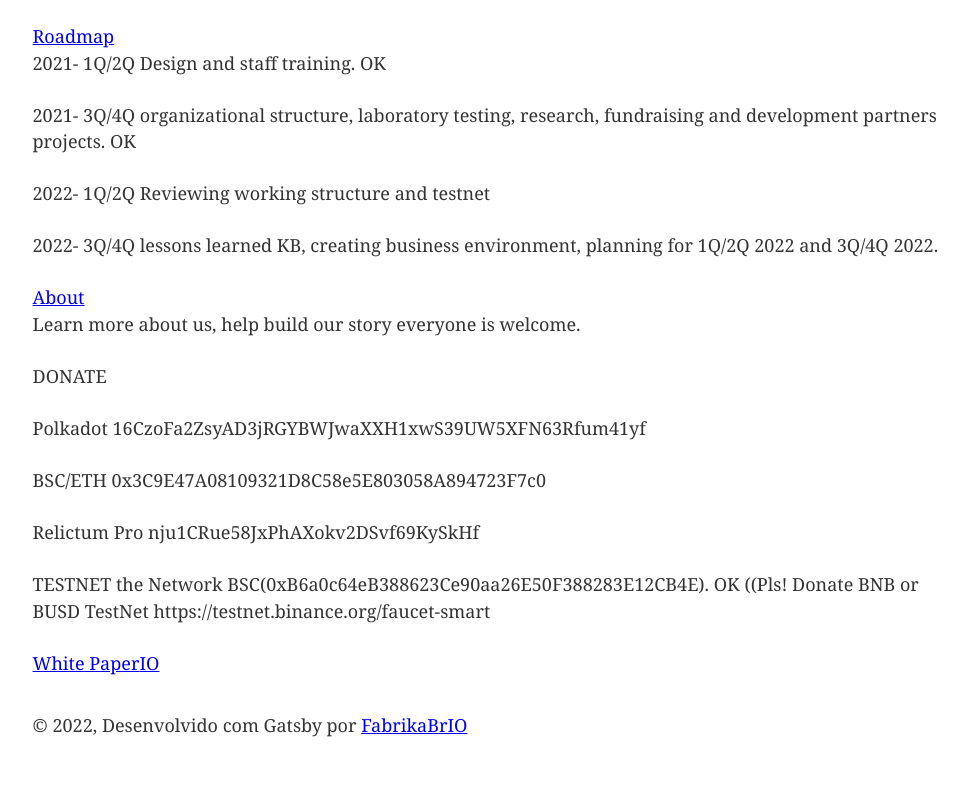
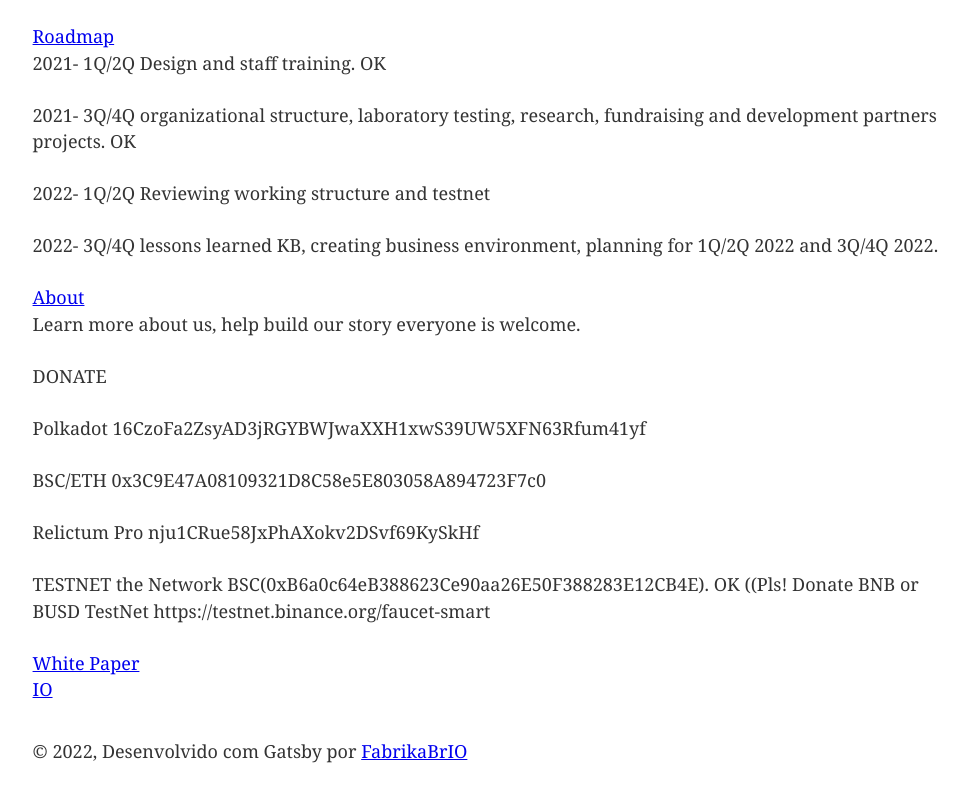
Before and after one commit to RgisBr/FabrikaBr, a Gatsby site: page / in a window 1280 px wide. Shown: the part 810-1600 px from the top of the page, without its empty margins (147-1116 px from the left). Before the commit the page ends 1574 px from the top, so only its background shows below. Built offline with nearby package versions, Linux system fonts and the light colour scheme; Gatsby itself is replaced by a stand-in of ours.

Commit message:
Update index.js

```diff
--- a/src/pages/index.js
+++ b/src/pages/index.js
@@ -38,7 +38,7 @@
       <p> TESTNET the Network BSC(0xB6a0c64eB388623Ce90aa26E50F388283E12CB4E). OK ((Pls! Donate BNB or BUSD TestNet https://testnet.binance.org/faucet-smart </p>
 
        <Link to="https://github.com/FabrikaBr/fabrikabrI0x/blob/636c42215e0733ef1cf3736648d2b573e9ea3222/White%20Paper">White Paper</Link>
-       <Link to="/io/">IO</Link> <br />
+       <p> <Link to="/io/">IO</Link> <br />  </p>
 
     </p>
   </Layout>
```
